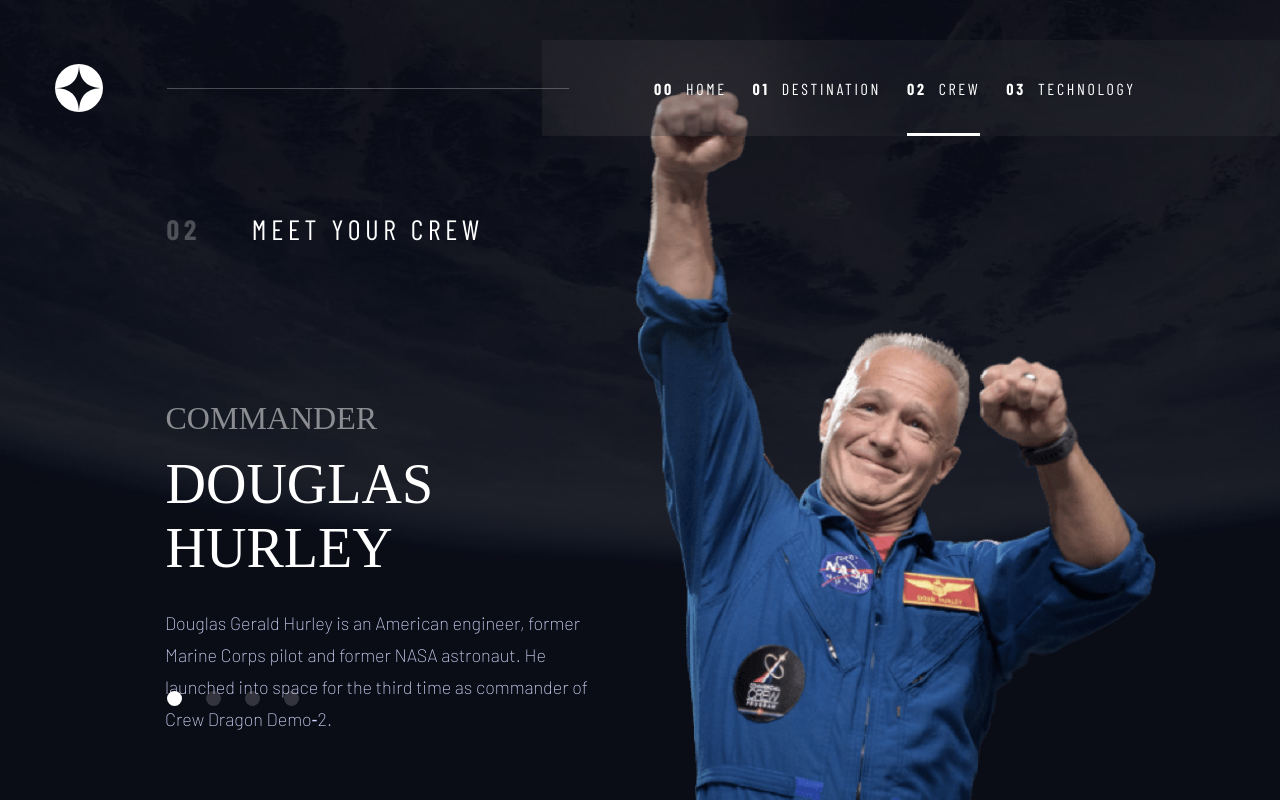
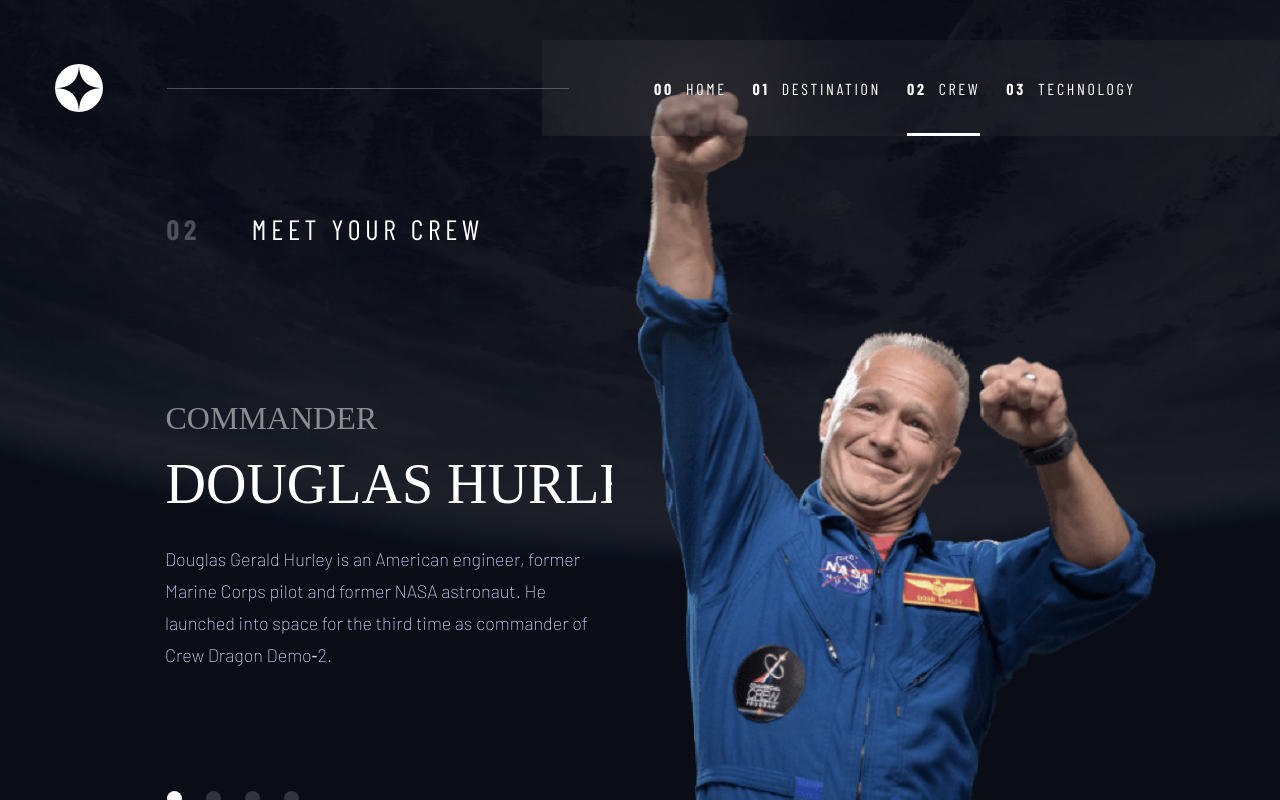
Before and after one commit to arun-roberts/fem006_space_tourism_website, a Next.js app: page /crew in a window 1280 px wide. Built offline with nearby package versions, Linux system fonts and the light colour scheme; a web font is replaced by a local one.

Commit message:
Returned to hash subpages. Fixed reload issues.

```diff
--- a/components/Header.tsx
+++ b/components/Header.tsx
@@ -9,9 +9,6 @@ const Header: () => JSX.Element = () => {
     const [ isActive, setIsActive ] = useState<string>('')
     const router = useRouter()
     useEffect(() => {setIsActive(router.pathname.length > 1 ? router.pathname.slice(1) : 'home')}, [router.pathname])
-
-    const value = useContext(AppContext);
-    const { setCurrentDest }: { setCurrentDest: React.Dispatch<React.SetStateAction<number>>} = value
 
   return (
     <header className="header">
@@ -53,13 +50,7 @@ const Header: () => JSX.Element = () => {
                         <a className='nav-list-item__text'><span className='nav-list-item__text--number'>00</span>Home</a>
                     </Link>
                 </li>
-                <li
-                    className={`nav-list-item${isActive === 'destination' ? ' nav-list-item--active' : ''}`}
-                    onClick={() => {
-                        setIsOpen(false)
-                        setCurrentDest(0)
-                    }}
-                >
+                <li className={`nav-list-item${isActive === 'destination' ? ' nav-list-item--active' : ''}`} onClick={() => setIsOpen(false)}>
                     <Link href='/destination'>
                         <a className='nav-list-item__text'><span className='nav-list-item__text--number'>01</span>Destination</a>
                     </Link>
--- a/pages/_app.tsx
+++ b/pages/_app.tsx
@@ -6,7 +6,7 @@ import Layout from '../components/Layout'
 import Meta from '../components/Meta'
 
 function MyApp({ Component, pageProps }: AppProps) {
-  const [ currentDest, setCurrentDest ] = useState<number>()
+  const [ currentDest, setCurrentDest ] = useState<number>(0)
   const [ currentCrew, setCurrentCrew ] = useState<number>(0)
   const [ currentTech, setCurrentTech ] = useState<number>(0)
   const [ isDesktop, setIsDesktop ] = useState<boolean>(false)
--- a/pages/crew.tsx
+++ b/pages/crew.tsx
@@ -2,7 +2,7 @@
 import type { NextPage } from 'next'
 import type { CrewTypes, CrewMemb } from '../lib/types'
 // REACT IMPORTS
-import { useContext, useEffect, useMemo } from 'react'
+import { useContext, useLayoutEffect } from 'react'
 // NEXT IMPORTS
 import Image from 'next/image'
 import { useRouter } from 'next/router'
@@ -18,23 +18,17 @@ const Crew: NextPage = () => {
     let { currentCrew } = value.state
     const { setCurrentCrew }: { setCurrentCrew: React.Dispatch<React.SetStateAction<number>> } = value
     const crew: CrewTypes = [ ...data.crew ]
-    const crewArray: string[] = data.crew.map(e => e.name)
+    const crewArray: string[] = data.crew.map(e => e.name.toLowerCase())
     const member: CrewMemb = crew[currentCrew]
     const classString: string = member.name.replace(' ', '_').toLowerCase()
     const router = useRouter();
-    useEffect(() => {
-        const onHashChangeStart = (url: string) => {
-            let hash: string = url.slice(url.indexOf('#') + 1).replace('_', ' ')
-            let i: number = crewArray.findIndex(e => e == hash)
-            setCurrentCrew(i == -1 ? 0 : i)
-        };
 
-        router.events.on("hashChangeStart", onHashChangeStart);
+    useLayoutEffect(() => {
+      let hash = router.asPath.slice(router.asPath.indexOf('#') + 1).replace(/\_/g, ' ').toLowerCase(),
+             i = crewArray.indexOf(hash)
+      setCurrentCrew(i == -1 ? 0 : i)
+  }, [crewArray, router.asPath, setCurrentCrew]);
 
-        return () => {
-            router.events.off("hashChangeStart", onHashChangeStart);
-        };
-    }, [router.events, setCurrentCrew, crewArray]);
   return (
     <div className="crew">
         <Meta />
@@ -55,7 +49,7 @@ const Crew: NextPage = () => {
             </div>
             <h3 className='crew-info__role'>{member.role}</h3>
             <h4 className='crew-info__name'>{member.name}</h4>
-            <p className='crew-info__bio'>{member.bio.replaceAll('-', '\u2011')}</p>
+            <p className='crew-info__bio'>{member.bio.replace(/\-/g, '\u2011')}</p>
           </div>
         </div>
     </div>
--- a/styles/globals.css
+++ b/styles/globals.css
@@ -24,7 +24,7 @@ a {
   position: absolute;
   width: 100%;
   height: 100vh;
-  overflow: hidden;
+  overflow: scroll;
 }
 
 .header {
@@ -1073,10 +1073,10 @@ a {
     background: rgba(11, 13, 23, 0.6) url("/assets/crew/background-crew-desktop.jpg") no-repeat;
     background-size: cover;
     padding: 13.25rem 0 0 10.3125rem;
+    overflow: scroll;
   }
   .crew-container {
     width: 100%;
-    height: 100%;
     -webkit-box-orient: horizontal;
     -webkit-box-direction: normal;
         -ms-flex-direction: row;
@@ -1087,11 +1087,14 @@ a {
     margin: 0;
   }
   .crew__picker {
-    position: absolute;
     left: 0;
-    bottom: 5.875rem;
     width: 8.25rem;
     margin: 7.5rem 0 0 0.125rem;
+  }
+  .crew__image {
+    position: relative;
+    bottom: 0;
+    z-index: 0;
   }
   .crew-info {
     -webkit-box-align: start;
@@ -1099,6 +1102,14 @@ a {
             align-items: start;
     height: 100%;
     text-align: left;
+    padding-bottom: 5.875rem;
+    overflow-y: scroll;
+    z-index: 6;
+    -ms-overflow-style: none;
+    scrollbar-width: none;
+  }
+  .crew-info::-webkit-scrollbar {
+    display: none;
   }
   .crew-info__role {
     font-size: 2rem;
@@ -1109,17 +1120,12 @@ a {
     font-size: 3.5rem;
     line-height: 4rem;
     margin: 0.9375rem 0 0 0.03125rem;
+    white-space: nowrap;
   }
   .crew-info__bio {
     width: 27.75rem;
     font-size: 1.125rem;
     line-height: 2rem;
-    -webkit-hyphens: none;
-        -ms-hyphens: none;
-            hyphens: none;
-    -moz-hyphens: none;
-    overflow-wrap: normal;
-    word-break: keep-all;
     margin: 1.6875rem 0 0 0;
   }
   .douglas_hurley__image {
@@ -1147,12 +1153,15 @@ a {
     width: 27.0625rem;
   }
   .anousheh_ansari__image {
+    z-index: 0;
+    bottom: 0;
     width: 38.473125rem;
     height: 37.9375rem;
     margin: 0 8.014117647% 0 0;
   }
   .anousheh_ansari-info {
     width: 33.25rem;
+    z-index: 4;
   }
   .tech {
     background: rgba(11, 13, 23, 0.6) url("/assets/technology/background-technology-desktop.jpg") no-repeat;
--- a/styles/globals.sass
+++ b/styles/globals.sass
@@ -48,7 +48,7 @@ a
   position: absolute
   width: 100%
   height: 100vh
-  overflow: hidden
+  overflow: scroll
 
 .header
   width: 100%
@@ -857,27 +857,41 @@ a
     background: $background-overlay url('/assets/crew/background-crew-desktop.jpg') no-repeat
     background-size: cover
     padding: 13.25rem 0 0 10.3125rem
+    overflow: scroll
 
     &-container
       width: 100%
-      height: 100%
       flex-direction: row
       align-items: end
       margin: 0
 
+
+
     &__picker
-      position: absolute
+      // position: absolute
       left: 0
-      bottom: 5.875rem
+      // bottom: 5.875rem
+      // align-self: end
       width: 8.25rem
       margin: 7.5rem 0 0 0.125rem
 
     &__image
+      position: relative
+      bottom: 0
+      z-index: 0
 
     &-info
       align-items: start
       height: 100%
       text-align: left
+      padding-bottom: 5.875rem
+      overflow-y: scroll
+      z-index: 6
+      -ms-overflow-style: none
+      scrollbar-width: none
+
+      &::-webkit-scrollbar
+          display: none
 
       &__role
         font-size: 2rem
@@ -888,15 +902,12 @@ a
         font-size: 3.5rem
         line-height: 4rem
         margin: 0.9375rem 0 0 0.03125rem
+        white-space: nowrap
 
       &__bio
         width: 27.75rem
         font-size: 1.125rem
         line-height: 2rem
-        hyphens: none
-        -moz-hyphens: none
-        overflow-wrap: normal
-        word-break: keep-all
         margin: 1.6875rem 0 0 0
 
   .douglas_hurley
@@ -928,12 +939,15 @@ a
 
   .anousheh_ansari
     &__image
+      z-index: 0
+      bottom: 0
       width: 38.473125rem
       height: 37.9375rem
       margin: 0 8.014117647% 0 0
 
     &-info
       width: 33.25rem
+      z-index: 4
 
   .tech
     background: $background-overlay url('/assets/technology/background-technology-desktop.jpg') no-repeat
```
Also changed, not shown: pages/destination.tsx (+6 -18 lines), pages/technology.tsx (+9 -15 lines), 1 other file (tests, documents, lock files or other folders).
